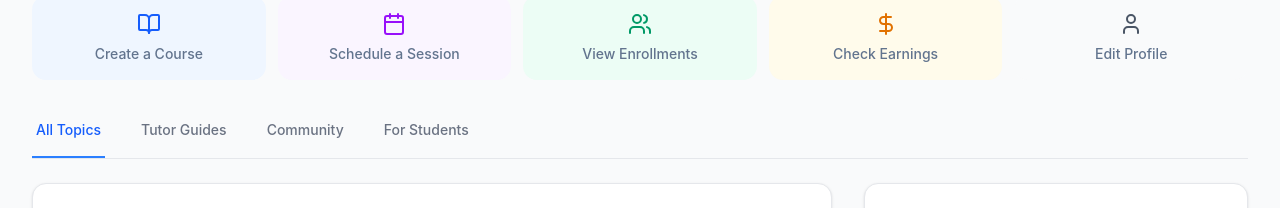
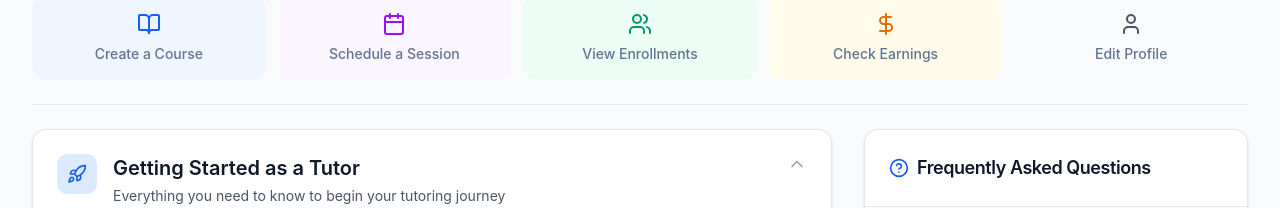
Before and after one commit to sarahkasaniak-png/somo_hub, a Next.js app: page /help/tutor in a window 1280 px wide. Shown: the part 422-630 px from the top of the page. Built offline with nearby package versions, Linux system fonts and the light colour scheme; no server answers.

Commit message:
updated tutor help details

```diff
--- a/src/app/help/tutor/page.tsx
+++ b/src/app/help/tutor/page.tsx
@@ -921,7 +921,7 @@ export default function TutorHelpPage() {
 
         {/* Role Tabs */}
         <div className="border-b border-gray-200">
-          <nav className="flex space-x-8">
+          {/* <nav className="flex space-x-8">
             <button
               onClick={() => setActiveTab("all")}
               className={`py-4 px-1 border-b-2 font-medium text-sm ${
@@ -962,7 +962,7 @@ export default function TutorHelpPage() {
             >
               For Students
             </button>
-          </nav>
+          </nav> */}
         </div>
 
         {/* Help Sections */}
```
